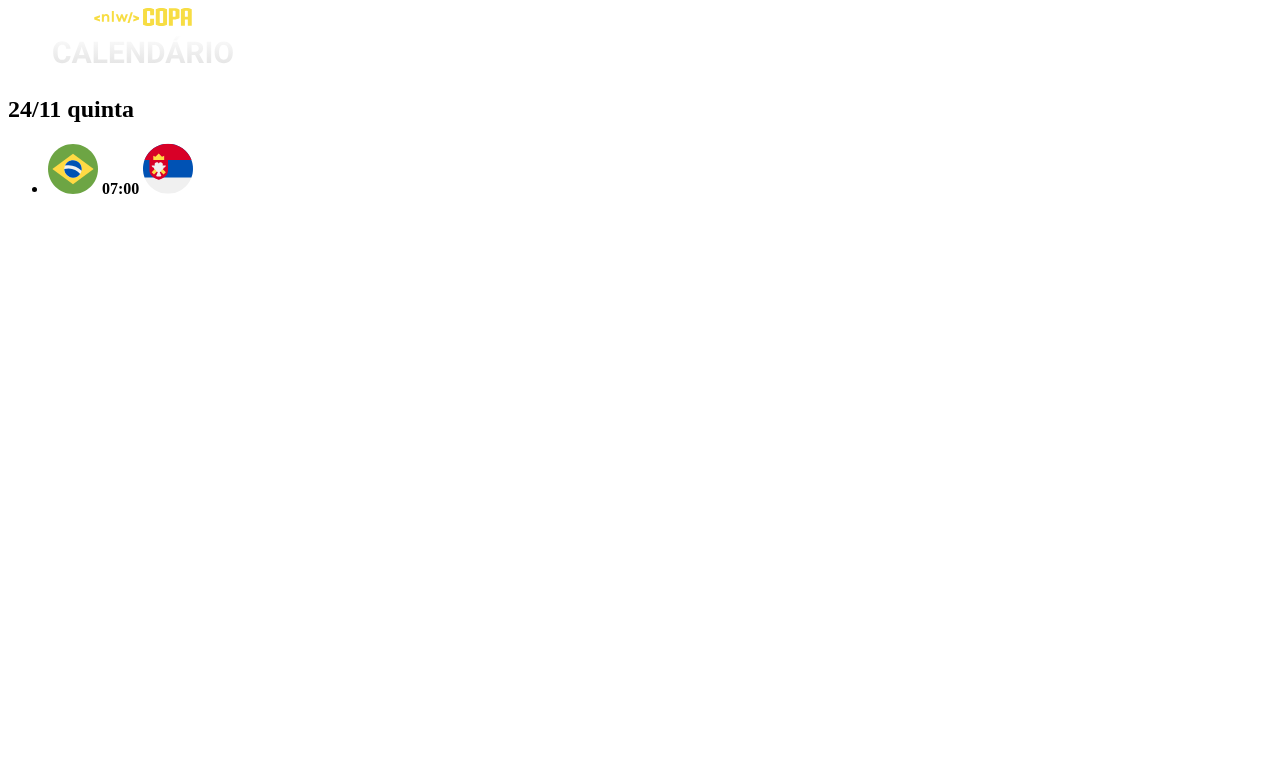
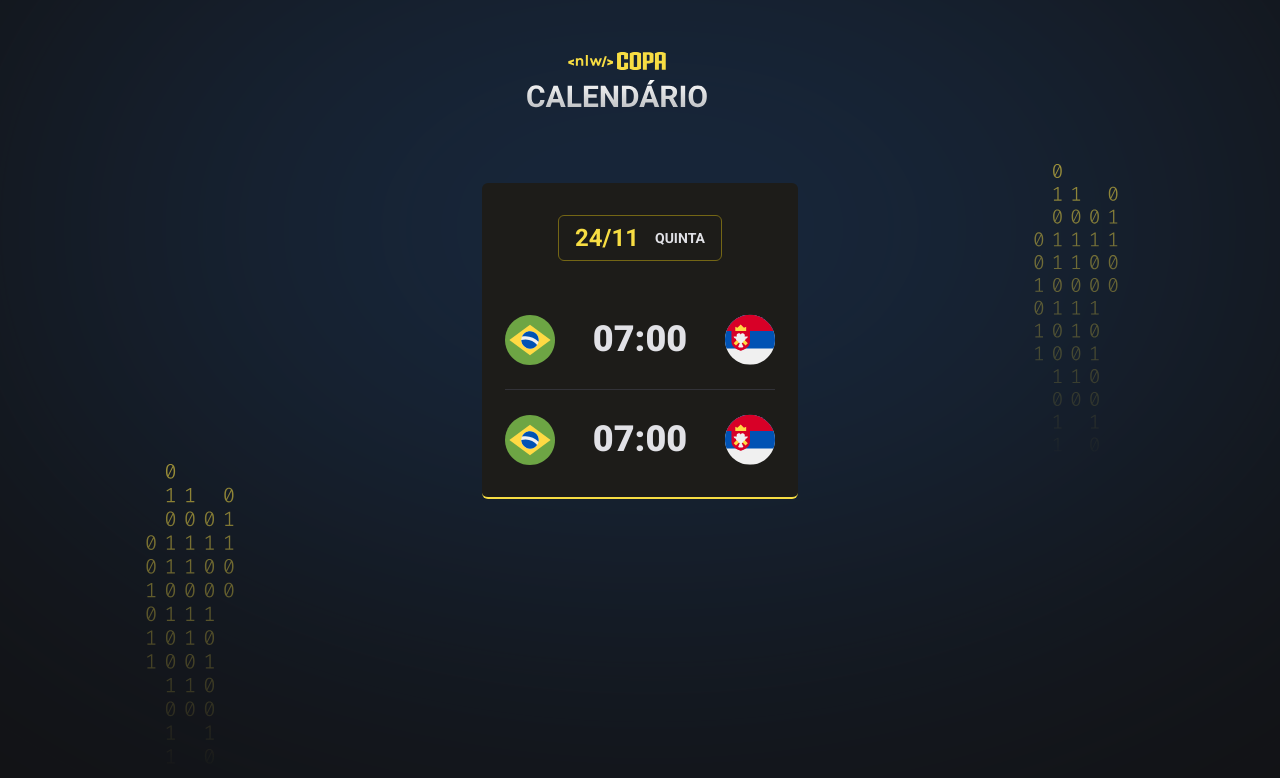
Before and after one commit to Livia-CA/NLW-copa-explore, a plain HTML site: page index.html in a window 1280 px wide. Drawn offline with Linux system fonts and the light colour scheme.

Commit message:
adiciona código da aula 2 - explorando o css

```diff
--- a/index.html
+++ b/index.html
@@ -4,7 +4,12 @@
         <meta charset="UTF-8">
         <meta http-equiv="X-UA-Compatible" content="IE=edge">
         <meta name="viewport" content="width=device-width, initial-scale=1.0">
-        <title>Document</title>
+        <title>Calendário de jogos - NLW Copa</title>
+        <link rel="stylesheet" href="./style.css">
+
+        <link rel="preconnect" href="https://fonts.googleapis.com">
+        <link rel="preconnect" href="https://fonts.gstatic.com" crossorigin>
+        <link href="https://fonts.googleapis.com/css2?family=Roboto:wght@700;900&display=swap" rel="stylesheet">
     </head>
     <body>
         <div id="app">
@@ -22,6 +27,11 @@
                             <strong>07:00</strong>
                             <img src="./assets/icon-serbia.svg" alt="Bandeira da Sérvia">
                         </li>
+                        <li>
+                            <img src="./assets/icon-brazil.svg" alt="Bandeira do Brasil">
+                            <strong>07:00</strong>
+                            <img src="./assets/icon-serbia.svg" alt="Bandeira da Sérvia">
+                        </li>
                     </ul>
                 </div>
             </main>
--- /dev/null
+++ b/style.css
@@ -0,0 +1,87 @@
+* {
+    margin: 0;
+    padding: 0;
+    box-sizing:border-box;
+}
+
+ul{
+    list-style: none;
+}
+
+body {
+    background-color: #121214;
+    background-image: url(./assets/bg.svg);
+    background-position-x: center;
+    background-position-y: 55%;
+}
+
+body * {
+    font-family: 'Roboto', sans-serif;
+}
+
+#app {
+    width: fit-content;
+    margin: 52px auto;
+}
+
+header {
+    margin-bottom: 63px;
+}
+
+.card {
+    padding: 32px 23px;
+    text-align: center;
+    background-color: #1D1C19;
+    border-bottom: 2px solid #F7DD43;
+    border-radius: 6px;
+}
+
+.card h2 {
+    display: flex;
+    gap: 16px;
+    justify-content: center;
+    align-items: center;
+
+    padding: 8px 16px;
+    border: 1px solid #746615;
+    border-radius: 6px;
+
+    width: fit-content;
+    margin-inline: auto;
+    margin-bottom: 53px;
+
+    color: #F7DD43;
+}
+
+.card h2 span {
+    color: #E1E1E6;
+    font-size: 14px;
+    text-transform: uppercase;
+}
+
+.card ul {
+    display: flex;
+    flex-direction: column;
+    gap: 24px;
+
+    width: 270px;
+}
+
+.card ul li {
+    display: flex;
+    align-items: center;
+    justify-content: space-between;
+}
+
+.card ul li + li {
+    padding-top: 24px;
+    border-top: 1px solid #323238;
+}
+
+.card ul li strong {
+    font-weight: 900;
+    font-size: 36px;
+    line-height: 125%;
+
+    color: #E1E1E6;
+}
```
Also changed, not shown: assets/bg.svg (added).
